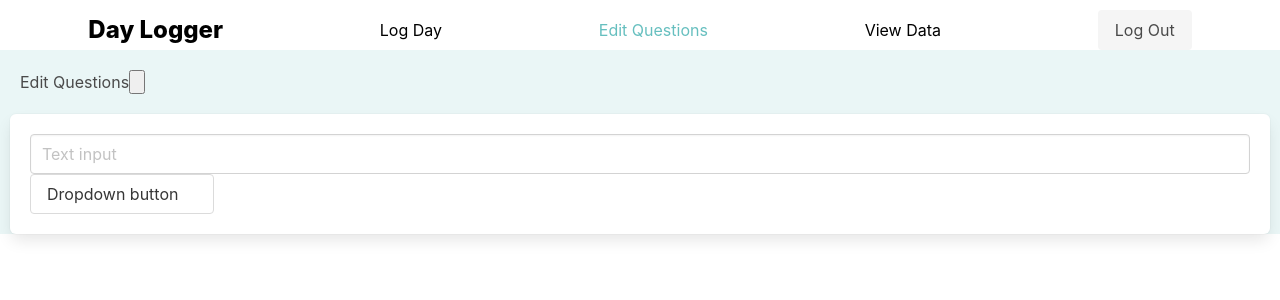
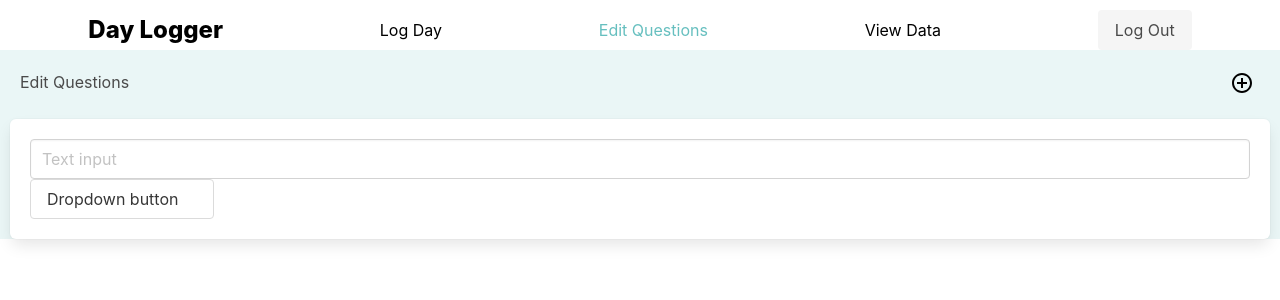
Before and after one commit to LDYWINNER/cse316-finalproject-front, a React (Create React App) app: page /editQuestions in a window 1280 px wide. Shown: the top 300 px of the page. Built offline with nearby package versions, Linux system fonts and the light colour scheme.

Commit message:
edit questions page (+) button added

```diff
--- a/package.json
+++ b/package.json
@@ -3,6 +3,9 @@
   "version": "0.1.0",
   "private": true,
   "dependencies": {
+    "@emotion/react": "^11.10.5",
+    "@emotion/styled": "^11.10.5",
+    "@mui/icons-material": "^5.10.16",
     "axios": "^1.2.0",
     "bootstrap": "^5.2.3",
     "bulma": "^0.9.4",
--- a/src/components/EditQuestions.js
+++ b/src/components/EditQuestions.js
@@ -2,20 +2,44 @@ import React from 'react';
 import axios from 'axios';
 import { useState } from 'react';
 import "../app.css";
+import SvgIcon from "@mui/material/SvgIcon";
+import { SvgIconComponent } from "@mui/icons-material";
+import AddCircleOutlineIcon from '@mui/icons-material/AddCircleOutline';
 
 
 
 const EditQuestions = () => {
+    let [boxNum, setBoxNum] = useState([]);
+
+
     return (
         <div>
             <div style={{margin: "20px", backgroundColor:"transparent", display:"flex"}}>
                 <h4>Edit Questions</h4>
-                <button></button>
+                <button style={{marginLeft:"auto", backgroundColor: "transparent", border: 'transparent'}} onClick={() => {
+                    let tmp = [...boxNum];
+                    tmp.unshift(0)
+                    setBoxNum(tmp);
+                }}>
+                <AddCircleOutlineIcon sx={{ color: "black" }}></AddCircleOutlineIcon>
+
+                </button>
             </div>
-            <QuestionBox></QuestionBox>
+            <QuestionBox/>
+            {
+                boxNum.map(function(a, i){
+                    return(
+                        <QuestionBox></QuestionBox>
+                    )
+                })
+            }
+
         </div>
     )
 }
+
+
+
 
 function QuestionBox () {
     let [modeList] = ["number", "boolean", "text", "multiple choice"];
@@ -23,34 +47,33 @@ function QuestionBox () {
     let [dropdown, setDropdown] = useState(false);
 
     return (
-        <div class="box" style={{margin: "10px"}}>
-            <input class="input" type="text" placeholder="Text input"></input>
-
-            <div class="dropdown-trigger">
-                <button class="button" aria-haspopup="true" aria-controls="dropdown-menu" onClick={()=>{
+        <div className="box" style={{margin: "10px"}}>
+            <input className="input" type="text" placeholder="Text input"></input>
+            <div className="dropdown-trigger">
+                <button className="button" aria-haspopup="true" aria-controls="dropdown-menu" onClick={()=>{
                     setDropdown(true);
                 }}>
                     <span>Dropdown button</span>
-                    <span class="icon is-small">
-                        <i class="fas fa-angle-down" aria-hidden="true"></i>
+                    <span className="icon is-small">
+                        <i className="fas fa-angle-down" aria-hidden="true"></i>
                     </span>
                 </button>
             </div>
             {
                 dropdown ?
-                <div class="dropdown is-active">
-                <div class="dropdown-menu" id="dropdown-menu3" role="menu">
-                <div class="dropdown-content">
-                    <a href="#" class="dropdown-item">
+                <div className="dropdown is-active">
+                <div className="dropdown-menu" id="dropdown-menu3" role="menu">
+                <div className="dropdown-content">
+                    <a href="#" className="dropdown-item">
                         number
                     </a>
-                    <a href="#" class="dropdown-item">
+                    <a href="#" className="dropdown-item">
                         boolean
                     </a>
-                    <a href="#" class="dropdown-item">
+                    <a href="#" className="dropdown-item">
                         text
                     </a>
-                    <a href="#" class="dropdown-item">
+                    <a href="#" className="dropdown-item">
                         multiple choice
                     </a>
                 </div>
@@ -64,4 +87,6 @@ function QuestionBox () {
     )
 }
 
+
+
 export default EditQuestions
```
Also changed, not shown: 1 other file (tests, documents, lock files or other folders).
